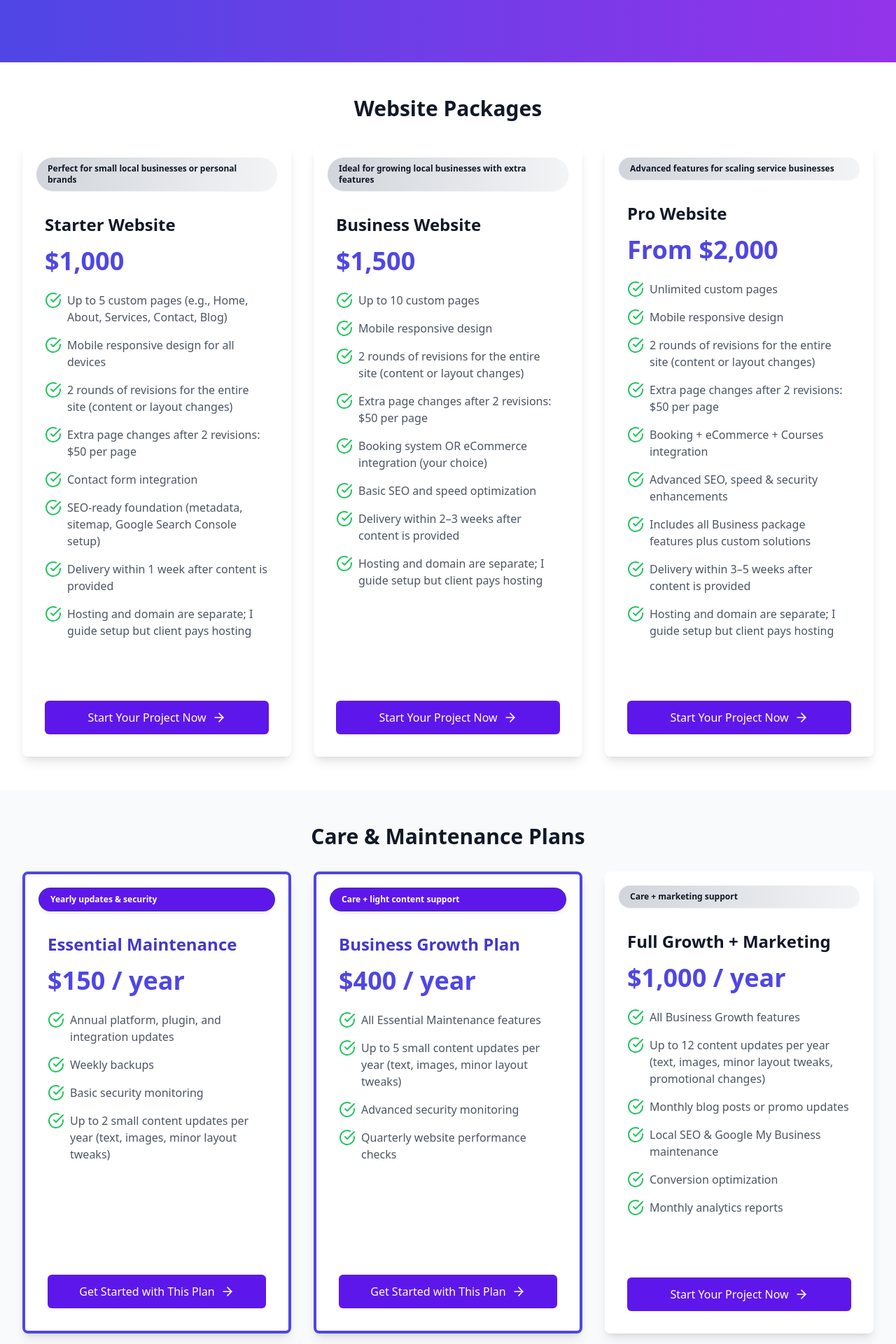
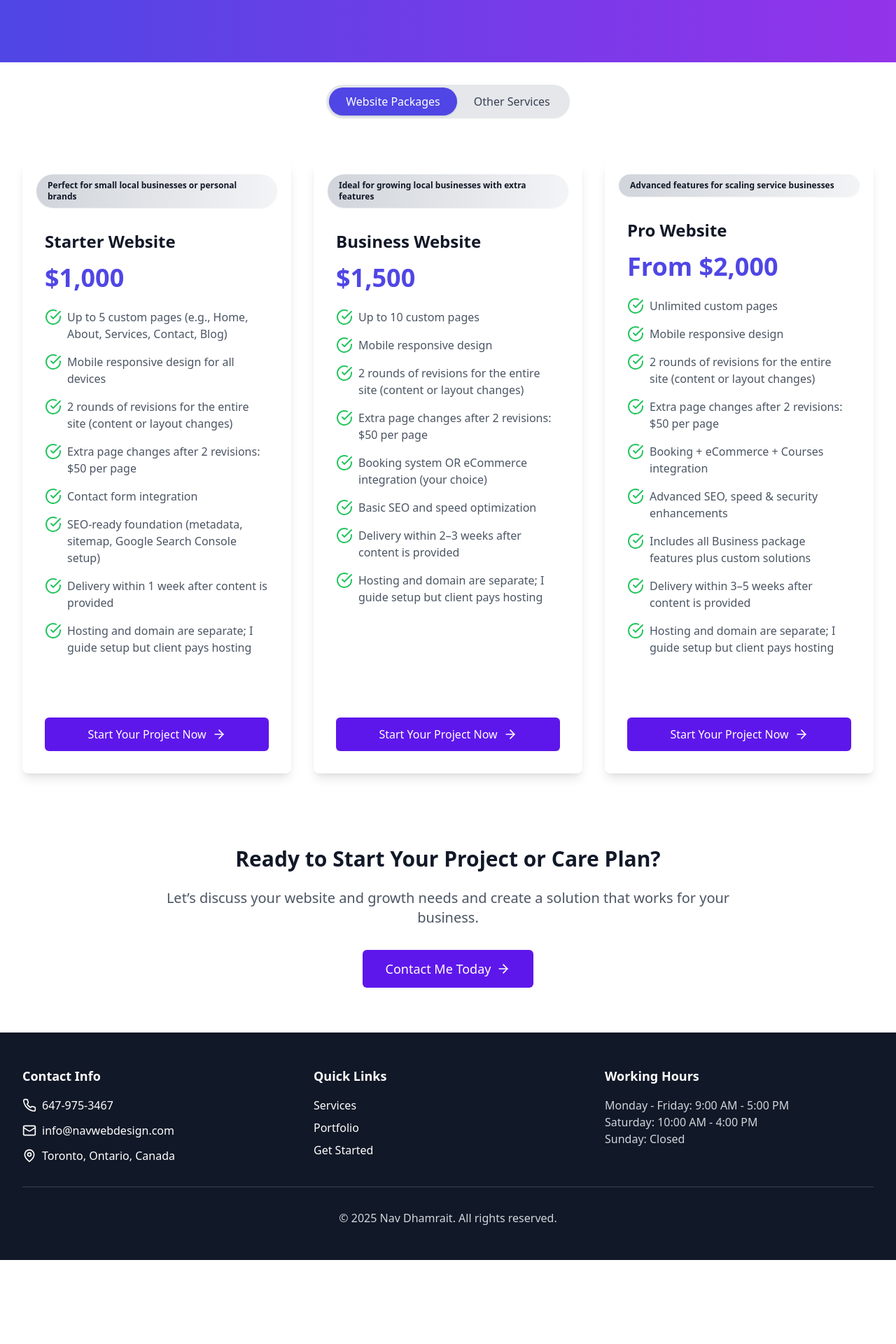
Before and after one commit to nav-commits/WebsiteBusiness, a React (Vite) app: page /services in a window 1280 px wide. Shown: the part 360-2280 px from the top of the page at 70% size. After the commit the page ends 2160 px from the top, so only its background shows below. Built offline with nearby package versions, Linux system fonts and the light colour scheme.

Commit message:
fixed services

```diff
--- a/src/pages/Services.tsx
+++ b/src/pages/Services.tsx
@@ -1,8 +1,10 @@
+import { useState } from "react";
 import { CheckCircle, ArrowRight } from "lucide-react";
 import { Link } from "react-router-dom";
 
 const Services = () => {
-  // Website Packages (no hosting included)
+  const [showOtherServices, setShowOtherServices] = useState(false);
+
   const websitePackages = [
     {
       title: "Starter Website",
@@ -52,8 +54,6 @@ const Services = () => {
     },
   ];
 
-  // Care & Maintenance Plans (no hosting included)
- // Care & Maintenance Plans (yearly, Toronto-friendly, includes content updates)
   const carePlans = [
     {
       title: "Essential Maintenance",
@@ -92,7 +92,6 @@ const carePlans = [
     },
   ];
 
-
   const additionalServices = [
     {
       title: "SEO Package",
@@ -121,9 +120,8 @@ const additionalServices = [
     },
   ];
 
+  const otherServices = [...carePlans, ...additionalServices];
 
-
-  // Card component
   const ServiceCard = ({
     pkg,
   }: {
@@ -206,46 +204,45 @@ const additionalServices = [
         </div>
       </section>
 
-      {/* Website Packages */}
-      <section className="py-12 max-w-7xl mx-auto px-4 sm:px-6 lg:px-8">
-        <h2 className="text-3xl font-bold text-gray-900 mb-8 text-center">
+      {/* Toggle Buttons */}
+      <section className="max-w-7xl mx-auto px-4 sm:px-6 lg:px-8 mb-5 mt-8 text-center">
+        <div className="inline-flex rounded-full bg-gray-200 p-1 shadow-sm">
+          <button
+            onClick={() => setShowOtherServices(false)}
+            className={`px-6 py-2 rounded-full font-medium transition-colors duration-300 ${
+              !showOtherServices
+                ? "bg-indigo-600 text-white shadow"
+                : "text-gray-700 hover:bg-gray-300"
+            }`}
+          >
             Website Packages
-        </h2>
-        <div className="grid grid-cols-1 md:grid-cols-2 lg:grid-cols-3 gap-8">
-          {websitePackages.map((pkg, i) => (
-            <ServiceCard key={i} pkg={pkg} />
-          ))}
+          </button>
+          <button
+            onClick={() => setShowOtherServices(true)}
+            className={`px-6 py-2 rounded-full font-medium transition-colors duration-300 ${
+              showOtherServices
+                ? "bg-indigo-600 text-white shadow"
+                : "text-gray-700 hover:bg-gray-300"
+            }`}
+          >
+            Other Services
+          </button>
         </div>
       </section>
 
-      {/* Care Plans */}
-      <section className="py-12 max-w-7xl mx-auto px-4 sm:px-6 lg:px-8 bg-gray-50">
-        <h2 className="text-3xl font-bold text-gray-900 mb-8 text-center">
-          Care & Maintenance Plans
-        </h2>
+      {/* Services Grid */}
+      <section className="py-10 max-w-7xl mx-auto px-4 sm:px-6 lg:px-8">
         <div className="grid grid-cols-1 md:grid-cols-2 lg:grid-cols-3 gap-8">
-          {carePlans.map((pkg, i) => (
-            <ServiceCard key={i} pkg={pkg} />
-          ))}
-        </div>
-      </section>
-
-      {/* Additional Services */}
-      <section className="py-12 max-w-7xl mx-auto px-4 sm:px-6 lg:px-8">
-        <h2 className="text-3xl font-bold text-gray-900 mb-8 text-center">
-          Popular Add-Ons
-        </h2>
-        <div className="grid grid-cols-1 md:grid-cols-2 lg:grid-cols-3 gap-8">
-          {additionalServices.map((pkg, i) => (
-            <ServiceCard key={i} pkg={pkg} />
-          ))}
+          {showOtherServices
+            ? otherServices.map((pkg, i) => <ServiceCard key={i} pkg={pkg} />)
+            : websitePackages.map((pkg, i) => <ServiceCard key={i} pkg={pkg} />)}
         </div>
       </section>
 
       {/* CTA */}
-      <section className="py-20 bg-white">
+      <section className="py-16 bg-white">
         <div className="max-w-4xl mx-auto px-4 sm:px-6 lg:px-8 text-center">
-          <h2 className="text-3xl font-bold text-gray-900 mb-8">
+          <h2 className="text-3xl font-bold text-gray-900 mb-6">
             Ready to Start Your Project or Care Plan?
           </h2>
           <p className="text-xl text-gray-600 mb-8">
```
Lines whose indentation alone changed are shown as unchanged.
